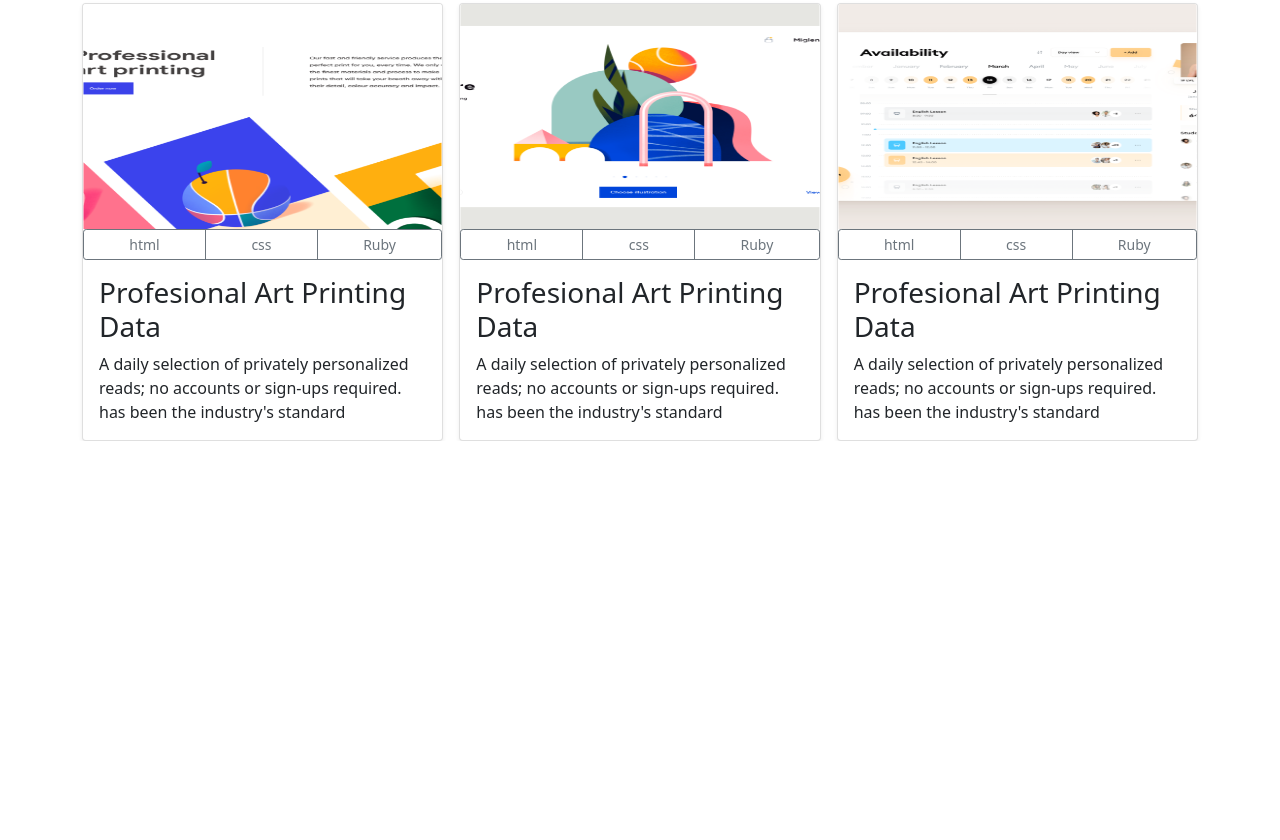
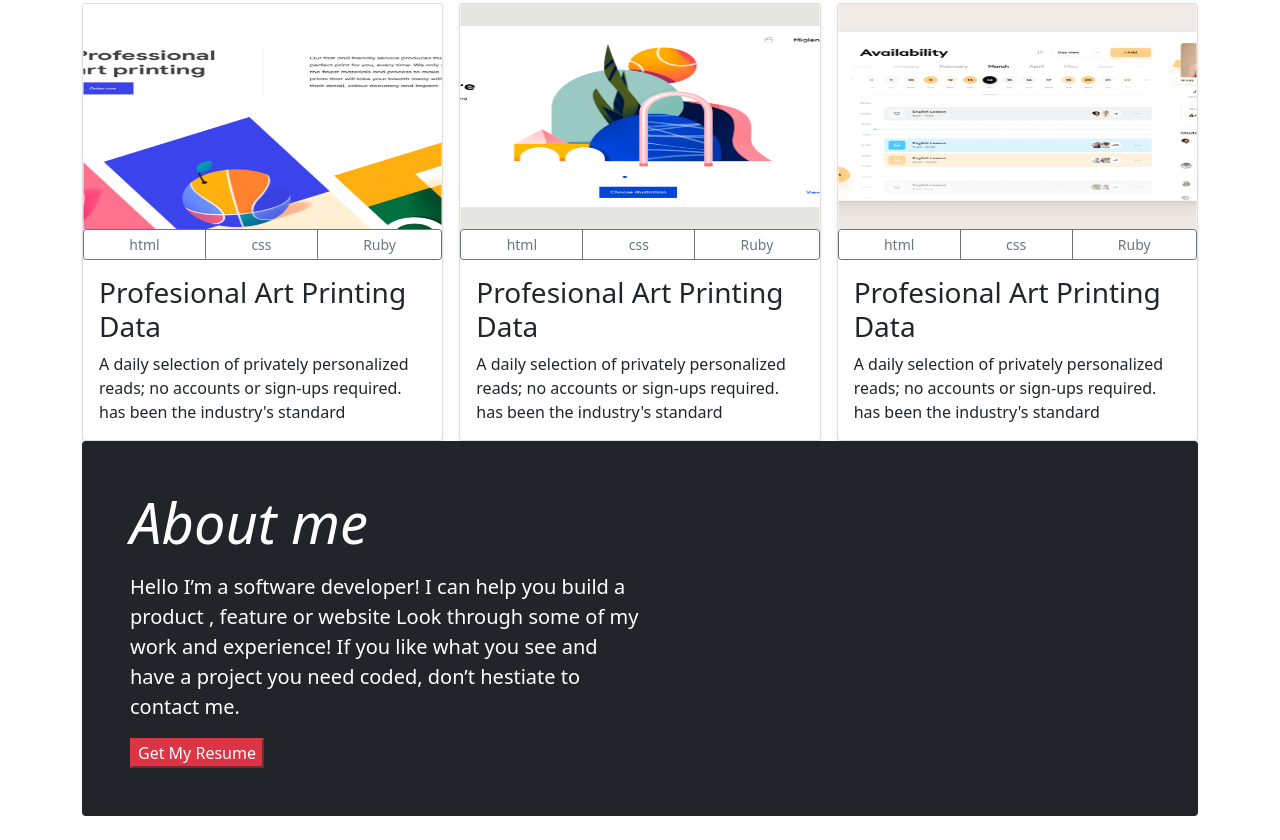
Before and after one commit to MarcoDDM/bootstrap-practice, a plain HTML site: page index.html in a window 1280 px wide. Shown: the part 1400-2240 px from the top of the page. Before the commit the page ends 1841 px from the top, so only its background shows below. Drawn offline with nearby package versions, Linux system fonts and the light colour scheme.

Commit message:
Add about section

```diff
--- a/index.html
+++ b/index.html
@@ -121,7 +121,6 @@
           </div>
         </div>
       </div>
-
       <div class="col">
         <div class="card shadow-sm">
           <img class="bd-placeholder-img card-img-top" width="100%" height="225" src="images/card1.png" role="img"
@@ -179,12 +178,26 @@
           </div>
         </div>
       </div>
+    </div>
+    <!--About-->
+    <div class="p-4 p-md-5 mb-4 text-white rounded bg-dark">
+      <div class="col-md-6 px-0">
+        <h1 class="display-4 fst-italic">About me</h1>
+        <p class="lead my-3">Hello I’m a software developer! I can help you build a product , feature or website Look
+          through some of my work and experience! If you like what you see and have a project you need coded, don’t
+          hestiate to contact me.</p>
+        <button class="btn-danger">Get My Resume</button>
+      </div>
+    </div>
+  </main>
 
 
 
-      <script src="https://cdn.jsdelivr.net/npm/bootstrap@5.0.2/dist/js/bootstrap.bundle.min.js"
-        integrity="sha384-MrcW6ZMFYlzcLA8Nl+NtUVF0sA7MsXsP1UyJoMp4YLEuNSfAP+JcXn/tWtIaxVXM"
-        crossorigin="anonymous"></script>
+
+
+  <script src="https://cdn.jsdelivr.net/npm/bootstrap@5.0.2/dist/js/bootstrap.bundle.min.js"
+    integrity="sha384-MrcW6ZMFYlzcLA8Nl+NtUVF0sA7MsXsP1UyJoMp4YLEuNSfAP+JcXn/tWtIaxVXM"
+    crossorigin="anonymous"></script>
 </body>
 
 </html>
```
